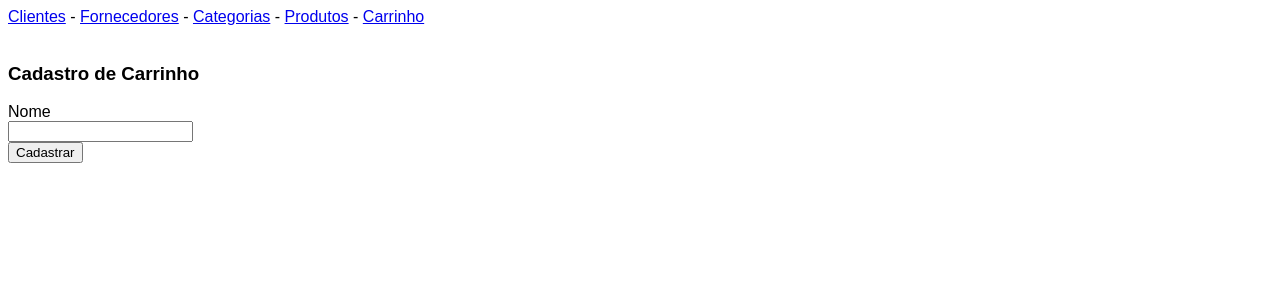
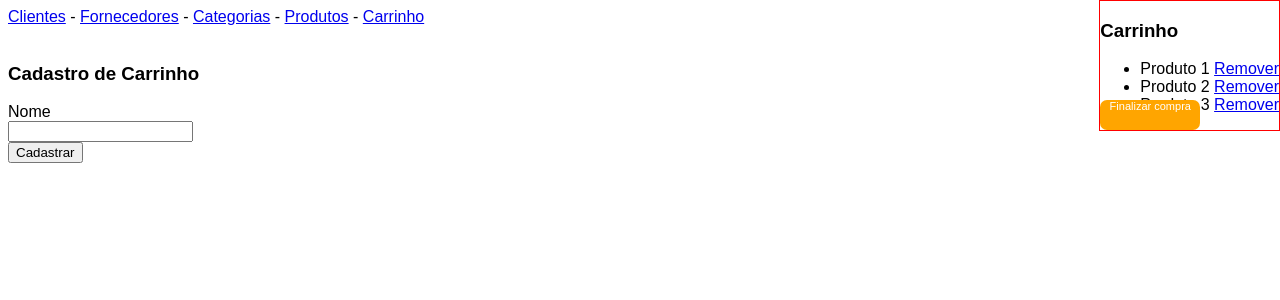
Before and after one commit to Yonatha/javascript-estudo, a Vue app in the folder loja/frontend/: page /carrinho/cadastrar in a window 1280 px wide. Shown: the top 300 px of the page. Built offline with nearby package versions, Linux system fonts and the light colour scheme.

Commit message:
96 Implementar adicionar produto ao carrinho

```diff
--- a/loja/frontend/src/App.vue
+++ b/loja/frontend/src/App.vue
@@ -7,6 +7,7 @@
     <a href="/carrinho">Carrinho</a>
   </nav>
   <br>
+  <Carrinho />
   <router-view />
 </template>
 
@@ -15,3 +16,12 @@ html {
   font-family: Arial;
 }
 </style>
+
+<script>
+import Carrinho from "./components/carrinhos/Carrinho.vue"
+export default {
+  components: {
+    Carrinho
+  },
+}
+</script>
--- a/loja/frontend/src/components/carrinhos/CadastrarCarrinho.vue
+++ b/loja/frontend/src/components/carrinhos/CadastrarCarrinho.vue
@@ -13,13 +13,7 @@
 
   <script>
 
-  import axios from 'axios'
-const brasilApi = axios.create({
-    baseURL: "https://brasilapi.com.br/api",
-    headers: {
-        'Content-Type': 'application/json'
-    }
-})
+import axios from 'axios'
 const minhaApi = axios.create({
     baseURL: "http://localhost:3000",
     headers: {
--- /dev/null
+++ b/loja/frontend/src/components/carrinhos/Carrinho.vue
@@ -0,0 +1,55 @@
+<template>
+    <div id="carrinho">
+        <h3>Carrinho</h3>
+        <ul>
+            <li>Produto 1 <a href="#" @click="removerProduto(1)">Remover</a></li>
+            <li>Produto 2 <a href="#" @click="removerProduto(2)">Remover</a></li>
+            <li>Produto 3 <a href="#" @click="removerProduto(3)">Remover</a></li>
+        </ul>
+        <a href="#" class="btn-finalizar-compra">Finalizar compra</a>
+    </div>
+</template>
+
+<style scoped>
+#carrinho {
+    position: absolute;
+    right: 0;
+    top: 0;
+    border: 1px solid red;
+}
+.btn-finalizar-compra {
+    background: orange;
+    width: 100px;
+    height: 30px;
+    text-align: center;
+    display: block;
+    text-decoration: none;
+    border-radius: 7px;
+    position: absolute;
+    bottom: 0;
+    color: #ffffff;
+    font-size: 11px;
+}
+</style>
+
+<script>
+export default {
+    name: "Carrinho",
+    data(){
+      return {
+        carrinho: {
+            produtos: [],
+            cliente_id: 1
+        }
+      }
+    },
+    methods: {
+        adicionarProduto(id){
+            console.log("adicionando produto " + id + " ao carrinho");
+        },
+        removerProduto(id){
+            console.log("excluindo produto " + id);
+        }
+    }
+}
+</script>
--- a/loja/frontend/src/components/produtos/ListarProduto.vue
+++ b/loja/frontend/src/components/produtos/ListarProduto.vue
@@ -11,6 +11,7 @@
                 <img :src="`http://localhost:3000/uploads/${produto.imagem}`"  width="100"/>
                 <p>{{ produto.nome }}</p>
                 <span class="valor">R$ {{ produto.valor }}</span>
+                <a href="#" class="btn-adicionar-produto" @click="adicionarProduto()">Adiciconar ao carrinho</a>
             </li>
         </ul>
     </div>
@@ -56,14 +57,14 @@ export default {
 
 </script>
 
-<style>
+<style scoped>
 ul {
     width: 500px;
 }
 ul li {
     float: left;
     width: 100px;
-    height: 207px;
+    height: 264px;
     margin-bottom: 10px;
     margin-right: 10px;
     list-style: none;
@@ -79,4 +80,19 @@ ul li span.valor{
     right: 0;
     font-size: 13px;
 }
+
+.btn-adicionar-produto {
+    background: orange;
+    width: 100px;
+    height: 30px;
+    text-align: center;
+    display: block;
+    text-decoration: none;
+    border-radius: 7px;
+    position: absolute;
+    bottom: 0;
+    color: #ffffff;
+    font-size: 11px;
+}
+
 </style>
```
